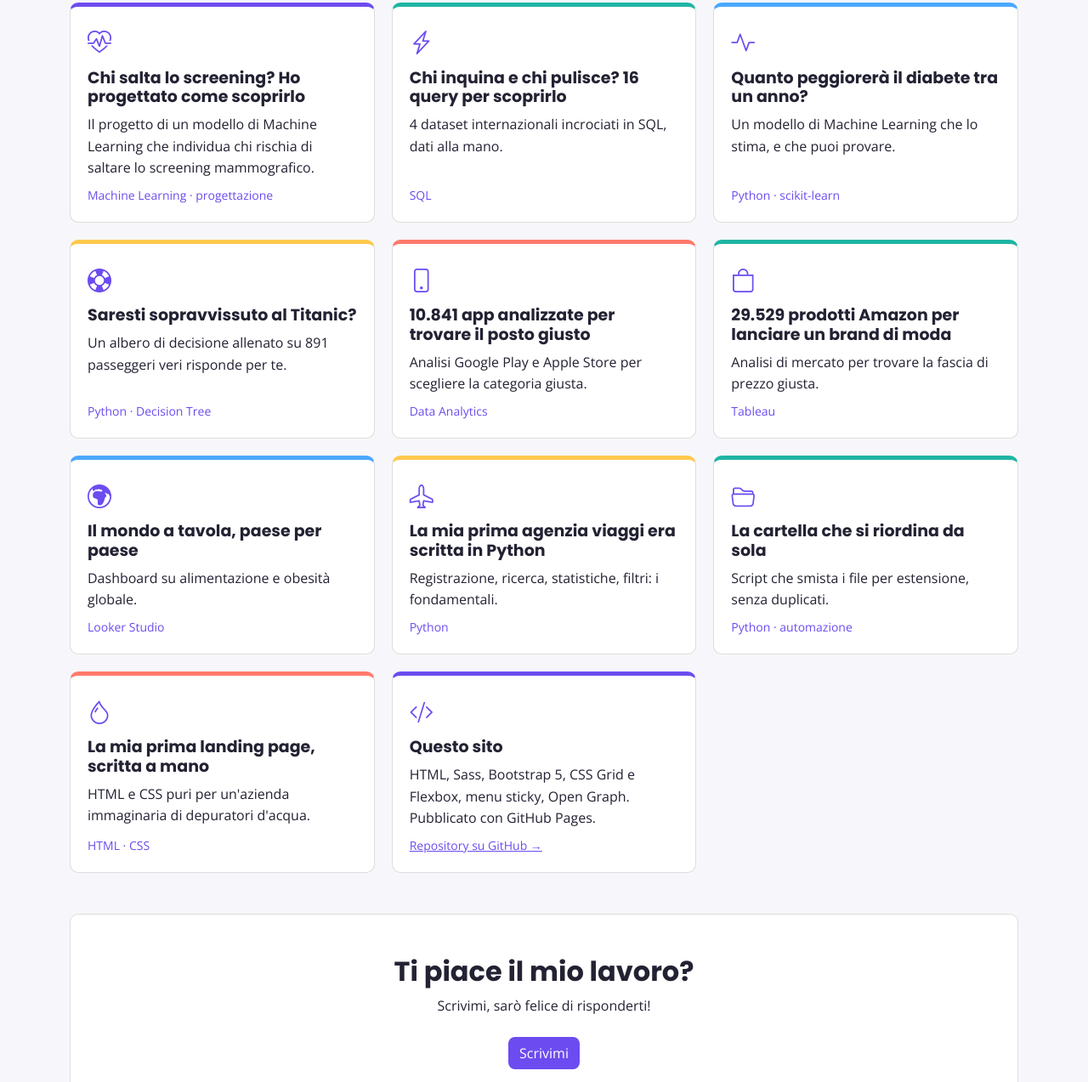
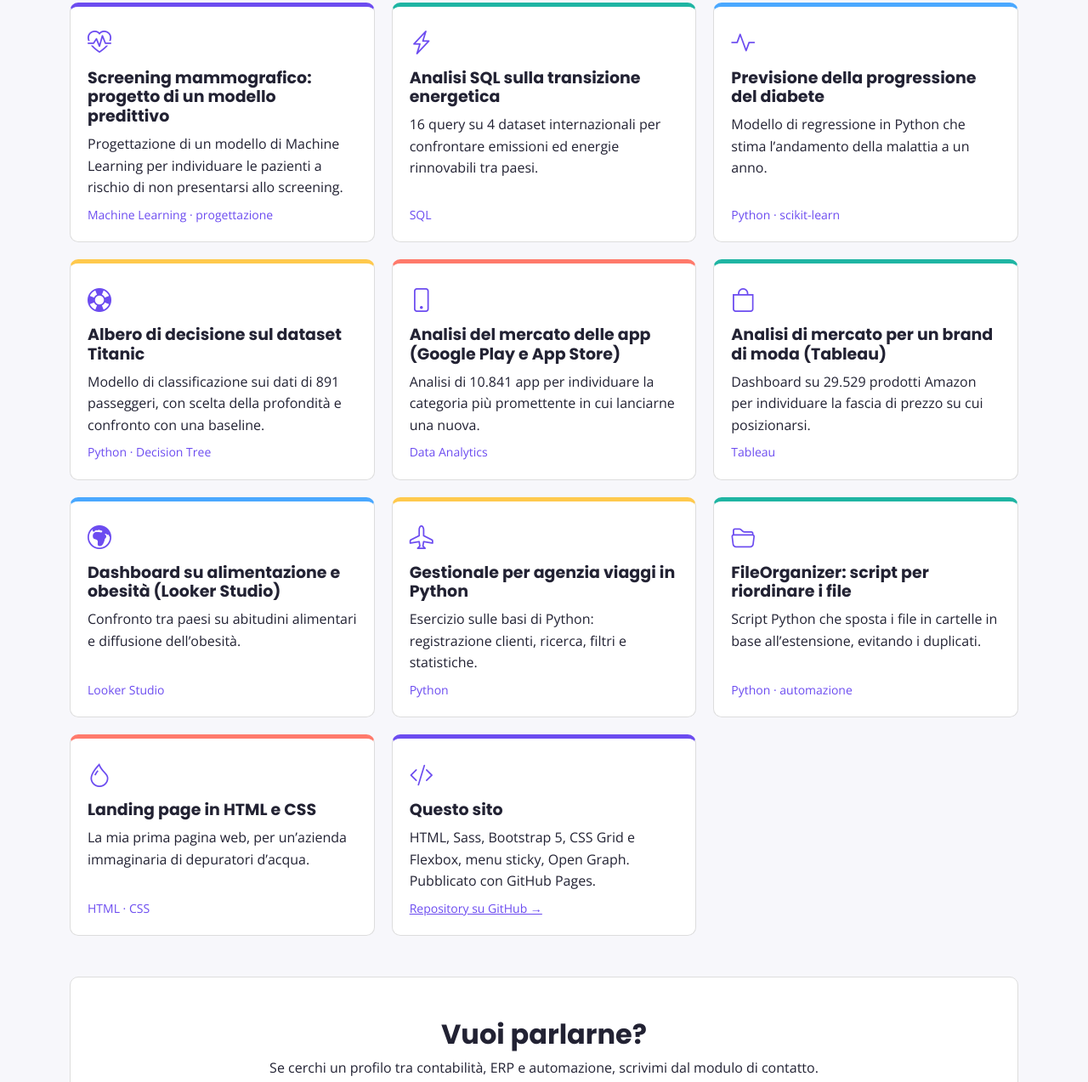
Before and after one commit to masterx567/sito-personale, a plain HTML site: page index.html in a window 1280 px wide. Shown: the part 1338-2611 px from the top of the page at 85% size. Drawn offline with nearby package versions, Linux system fonts and the light colour scheme.

Commit message:
Sistemazione home page

```diff
--- a/index.html
+++ b/index.html
@@ -104,62 +104,62 @@
     <div class="griglia-progetti">
       <a class="card-progetto" href="progetti/screening-mammografico.pdf" target="_blank">
         <span class="icona-progetto"><i class="bi bi-heart-pulse"></i></span>
-        <h3>Chi salta lo screening? Ho progettato come scoprirlo</h3>
-        <p class="mb-0">Il progetto di un modello di Machine Learning che individua chi rischia di saltare lo screening mammografico.</p>
+        <h3>Screening mammografico: progetto di un modello predittivo</h3>
+        <p class="mb-0">Progettazione di un modello di Machine Learning per individuare le pazienti a rischio di non presentarsi allo screening.</p>
         <span class="strumenti-progetto">Machine Learning · progettazione</span>
       </a>
       <a class="card-progetto bordo-verde" href="progetti/sql-energia.pdf" target="_blank">
         <span class="icona-progetto"><i class="bi bi-lightning-charge"></i></span>
-        <h3>Chi inquina e chi pulisce? 16 query per scoprirlo</h3>
-        <p class="mb-0">4 dataset internazionali incrociati in SQL, dati alla mano.</p>
+        <h3>Analisi SQL sulla transizione energetica</h3>
+        <p class="mb-0">16 query su 4 dataset internazionali per confrontare emissioni ed energie rinnovabili tra paesi.</p>
         <span class="strumenti-progetto">SQL</span>
       </a>
       <a class="card-progetto bordo-azzurro" href="progetti/ml-diabete.pdf" target="_blank">
         <span class="icona-progetto"><i class="bi bi-activity"></i></span>
-        <h3>Quanto peggiorerà il diabete tra un anno?</h3>
-        <p class="mb-0">Un modello di Machine Learning che lo stima, e che puoi provare.</p>
+        <h3>Previsione della progressione del diabete</h3>
+        <p class="mb-0">Modello di regressione in Python che stima l’andamento della malattia a un anno.</p>
         <span class="strumenti-progetto">Python · scikit-learn</span>
       </a>
       <a class="card-progetto bordo-giallo" href="progetti/ml-titanic.pdf" target="_blank">
         <span class="icona-progetto"><i class="bi bi-life-preserver"></i></span>
-        <h3>Saresti sopravvissuto al Titanic?</h3>
-        <p class="mb-0">Un albero di decisione allenato su 891 passeggeri veri risponde per te.</p>
+        <h3>Albero di decisione sul dataset Titanic</h3>
+        <p class="mb-0">Modello di classificazione sui dati di 891 passeggeri, con scelta della profondità e confronto con una baseline.</p>
         <span class="strumenti-progetto">Python · Decision Tree</span>
       </a>
       <a class="card-progetto bordo-rosso" href="progetti/google-play.html" target="_blank">
         <span class="icona-progetto"><i class="bi bi-phone"></i></span>
-        <h3>10.841 app analizzate per trovare il posto giusto</h3>
-        <p class="mb-0">Analisi Google Play e Apple Store per scegliere la categoria giusta.</p>
+        <h3>Analisi del mercato delle app (Google Play e App Store)</h3>
+        <p class="mb-0">Analisi di 10.841 app per individuare la categoria più promettente in cui lanciarne una nuova.</p>
         <span class="strumenti-progetto">Data Analytics</span>
       </a>
       <a class="card-progetto bordo-verde" href="progetti/tableau-moda.pdf" target="_blank">
         <span class="icona-progetto"><i class="bi bi-bag"></i></span>
-        <h3>29.529 prodotti Amazon per lanciare un brand di moda</h3>
-        <p class="mb-0">Analisi di mercato per trovare la fascia di prezzo giusta.</p>
+        <h3>Analisi di mercato per un brand di moda (Tableau)</h3>
+        <p class="mb-0">Dashboard su 29.529 prodotti Amazon per individuare la fascia di prezzo su cui posizionarsi.</p>
         <span class="strumenti-progetto">Tableau</span>
       </a>
       <a class="card-progetto bordo-azzurro" href="progetti/looker-obesita.pdf" target="_blank">
         <span class="icona-progetto"><i class="bi bi-globe-europe-africa"></i></span>
-        <h3>Il mondo a tavola, paese per paese</h3>
-        <p class="mb-0">Dashboard su alimentazione e obesità globale.</p>
+        <h3>Dashboard su alimentazione e obesità (Looker Studio)</h3>
+        <p class="mb-0">Confronto tra paesi su abitudini alimentari e diffusione dell’obesità.</p>
         <span class="strumenti-progetto">Looker Studio</span>
       </a>
       <a class="card-progetto bordo-giallo" href="progetti/python-orizon.html" target="_blank">
         <span class="icona-progetto"><i class="bi bi-airplane"></i></span>
-        <h3>La mia prima agenzia viaggi era scritta in Python</h3>
-        <p class="mb-0">Registrazione, ricerca, statistiche, filtri: i fondamentali.</p>
+        <h3>Gestionale per agenzia viaggi in Python</h3>
+        <p class="mb-0">Esercizio sulle basi di Python: registrazione clienti, ricerca, filtri e statistiche.</p>
         <span class="strumenti-progetto">Python</span>
       </a>
       <a class="card-progetto bordo-verde" href="progetti/fileorganizer.html" target="_blank">
         <span class="icona-progetto"><i class="bi bi-folder2-open"></i></span>
-        <h3>La cartella che si riordina da sola</h3>
-        <p class="mb-0">Script che smista i file per estensione, senza duplicati.</p>
+        <h3>FileOrganizer: script per riordinare i file</h3>
+        <p class="mb-0">Script Python che sposta i file in cartelle in base all’estensione, evitando i duplicati.</p>
         <span class="strumenti-progetto">Python · automazione</span>
       </a>
       <a class="card-progetto bordo-rosso" href="progetti/landing-depyl/index.html" target="_blank">
         <span class="icona-progetto"><i class="bi bi-droplet"></i></span>
-        <h3>La mia prima landing page, scritta a mano</h3>
-        <p class="mb-0">HTML e CSS puri per un'azienda immaginaria di depuratori d'acqua.</p>
+        <h3>Landing page in HTML e CSS</h3>
+        <p class="mb-0">La mia prima pagina web, per un’azienda immaginaria di depuratori d’acqua.</p>
         <span class="strumenti-progetto">HTML · CSS</span>
       </a>
       <div class="card-progetto">
@@ -175,8 +175,8 @@
   <!-- BOX CONTATTI -->
   <section class="container my-5">
     <div class="riquadro text-center py-5">
-      <h2>Ti piace il mio lavoro?</h2>
-      <p class="mb-4">Scrivimi, sarò felice di risponderti!</p>
+      <h2>Vuoi parlarne?</h2>
+      <p class="mb-4"> Se cerchi un profilo tra contabilità, ERP e automazione, scrivimi dal modulo di contatto.</p>
       <a class="btn bottone-pieno" href="contatti.html">Scrivimi</a>
     </div>
   </section>
```
